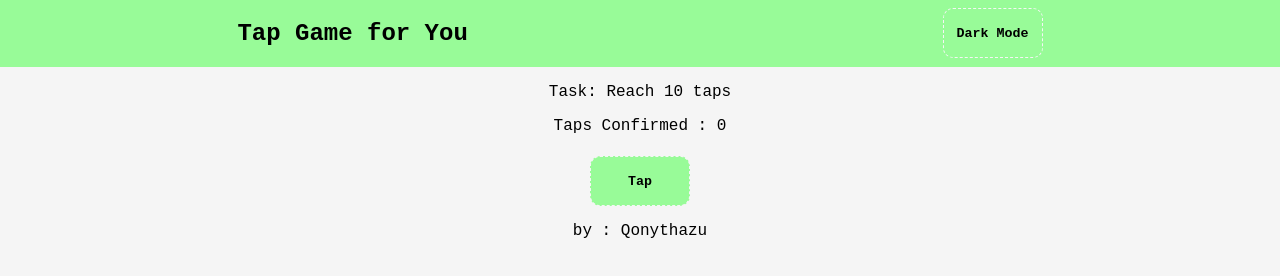
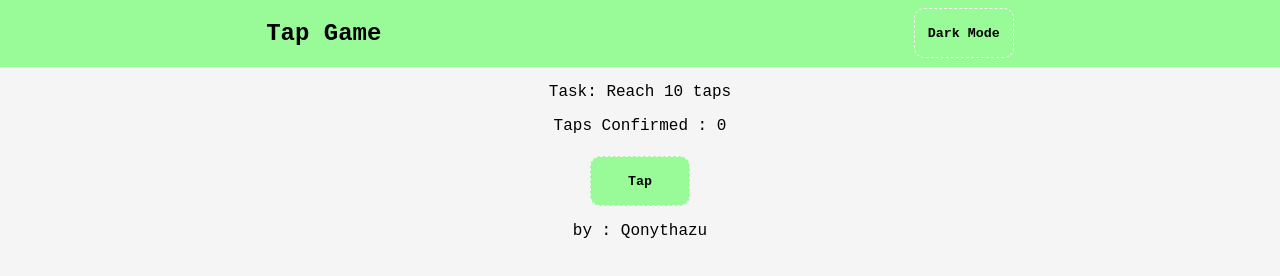
Before and after one commit to qonythazu/tap-game, a plain HTML site: page index.html in a window 1280 px wide. Drawn offline with Linux system fonts and the light colour scheme.

Commit message:
Update index.html

```diff
--- a/index.html
+++ b/index.html
@@ -46,7 +46,7 @@
 </head>
 <body onclick="tapping()">
     <div class="top">
-        <h2>Tap Game for You</h2>
+        <h2>Tap Game</h2>
         <button id="darkSwitch" onclick="dark()">Dark Mode</button>
     </div>
     <p id="task"></p>
```
